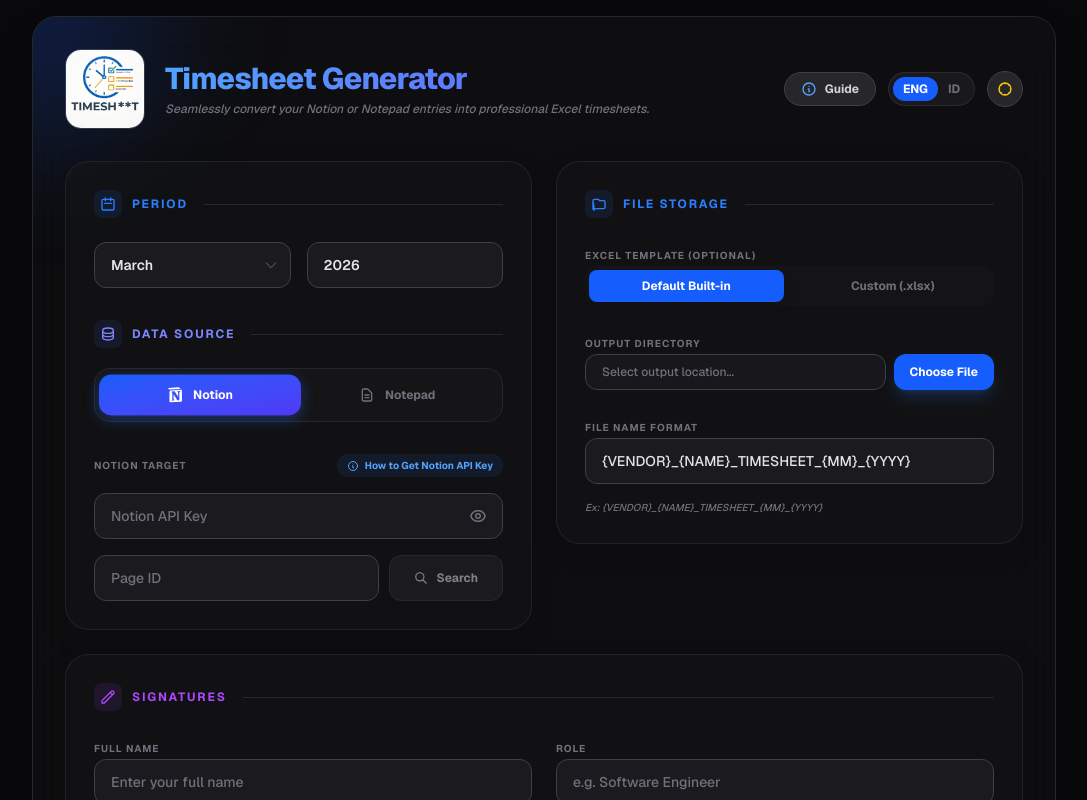
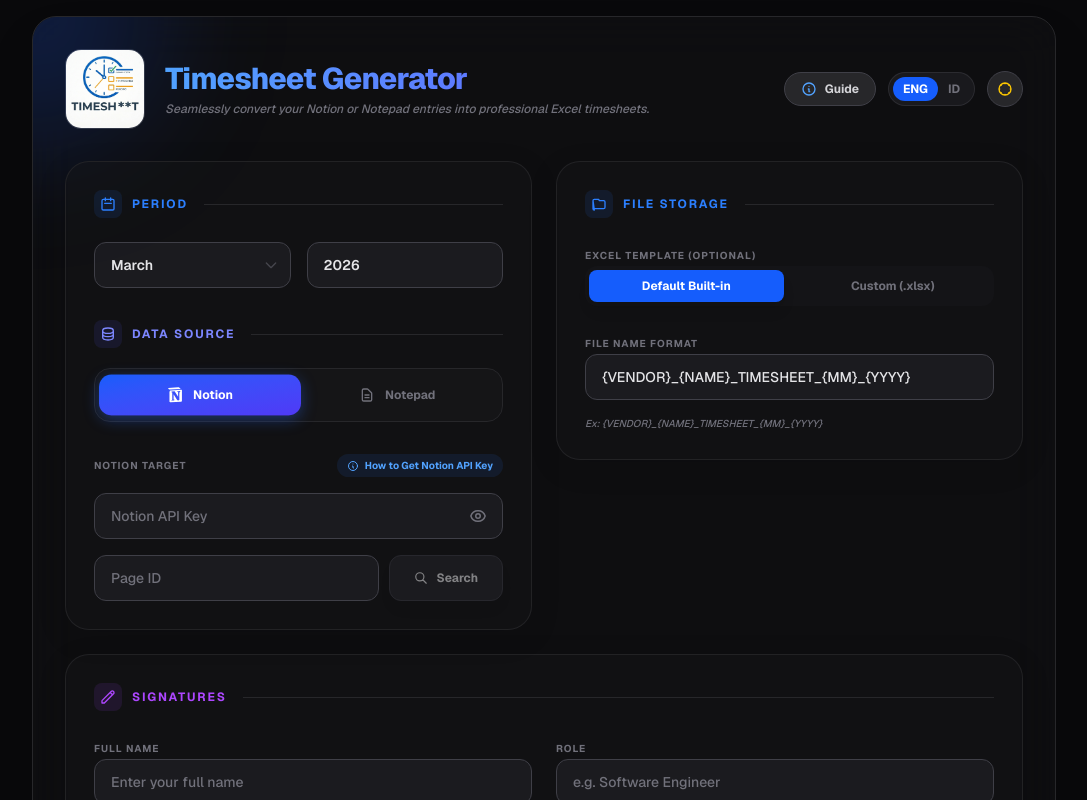
Before and after one commit to RenaldiDwiIrawan/Notion-Timesheet-Generator-toExcel, a Next.js app: page / in a window 1280 px wide. Shown: the top 800 px of the page, without its empty margins (96-1183 px from the left). Built offline with nearby package versions, Linux system fonts and the light colour scheme.

Commit message:
remove output directory

```diff
--- a/src/app/api/generate-from-file/route.ts
+++ b/src/app/api/generate-from-file/route.ts
@@ -2,7 +2,6 @@
 import {
   generateTimesheet,
   getOutputFilename,
-  saveTimesheet,
 } from "@/lib/excel";
 import { TimesheetEntry } from "@/lib/notion";
 
@@ -93,7 +92,6 @@
       templatePath,
       templateData,
       outputFilenameFormat,
-      outputDir,
     } = await request.json();
 
     if (!notepadData || !year || !month) {
@@ -138,10 +136,7 @@
       }
     );
 
-    // 3. Save to output directory
-    const savedPath = await saveTimesheet(buffer, year, month, outputDir, outputFilenameFormat);
-
-    // 4. Also return the file as download
+    // 3. Generate the output filename
     const filename = `${getOutputFilename(year, month, outputFilenameFormat)}.xlsx`;
 
     return new NextResponse(new Uint8Array(buffer), {
@@ -149,7 +144,6 @@
         "Content-Type":
           "application/vnd.openxmlformats-officedocument.spreadsheetml.sheet",
         "Content-Disposition": `attachment; filename="${filename}"`,
-        "X-Saved-Path": savedPath,
       },
     });
   } catch (error) {
--- a/src/app/api/generate/route.ts
+++ b/src/app/api/generate/route.ts
@@ -3,7 +3,6 @@
 import {
   generateTimesheet,
   getOutputFilename,
-  saveTimesheet,
 } from "@/lib/excel";
 
 export async function POST(request: NextRequest) {
@@ -22,7 +21,6 @@
       templatePath,
       templateData,
       outputFilenameFormat,
-      outputDir,
       notionApiKey
     } = await request.json();
 
@@ -68,10 +66,7 @@
       }
     );
 
-    // 3. Save to output directory
-    const savedPath = await saveTimesheet(buffer, year, month, outputDir, outputFilenameFormat);
-
-    // 4. Also return the file as download
+    // 3. Generate the output filename
     const filename = `${getOutputFilename(year, month, outputFilenameFormat)}.xlsx`;
 
     return new NextResponse(new Uint8Array(buffer), {
@@ -79,7 +74,6 @@
         "Content-Type":
           "application/vnd.openxmlformats-officedocument.spreadsheetml.sheet",
         "Content-Disposition": `attachment; filename="${filename}"`,
-        "X-Saved-Path": savedPath,
       },
     });
   } catch (error) {
--- a/src/app/page.tsx
+++ b/src/app/page.tsx
@@ -82,7 +82,6 @@
   const pageIdRef = useRef<HTMLInputElement>(null);
   const templateInputRef = useRef<HTMLInputElement>(null);
   const templateBtnRef = useRef<HTMLButtonElement>(null);
-  const outputDirBtnRef = useRef<HTMLButtonElement>(null);
 
   const [shakingFields, setShakingFields] = useState<string[]>([]);
 
@@ -96,7 +95,6 @@
     null,
   );
   const [customTemplateName, setCustomTemplateName] = useState("");
-  const [directoryHandle, setDirectoryHandle] = useState<any>(null);
 
   const handleTemplateUpload = (e: React.ChangeEvent<HTMLInputElement>) => {
     const file = e.target.files?.[0];
@@ -107,22 +105,6 @@
         setCustomTemplateName(file.name);
       };
       reader.readAsDataURL(file);
-    }
-  };
-
-  const chooseDirectory = async () => {
-    try {
-      const handle = await (window as any).showDirectoryPicker();
-      setDirectoryHandle(handle);
-      setStatus({ type: "success", message: "Folder selected successfully!" });
-      setTimeout(() => setStatus(null), 3000);
-    } catch (err: any) {
-      if (err.name === "AbortError") return;
-      console.error("Directory picker error:", err);
-      setStatus({
-        type: "error",
-        message: (t as any).folderRestricted,
-      });
     }
   };
 
@@ -380,23 +362,7 @@
 
       const blob = await res.blob();
 
-      // If user has picked a directory, save it there directly
-      if (directoryHandle) {
-        try {
-          const fileHandle = await directoryHandle.getFileHandle(
-            downloadFilename,
-            { create: true },
-          );
-          const writable = await (fileHandle as any).createWritable();
-          await writable.write(blob);
-          await writable.close();
-          setStatus({
-            type: "success",
-            message: (t as any).genSuccessFolder.replace("{filename}", downloadFilename),
-          });
-        } catch (err) {
-          console.error("Failed to save to folder:", err);
-          // Fallback to normal download
+      // Always fallback to normal browser download as requested
       const url = URL.createObjectURL(blob);
       const a = document.createElement("a");
       a.href = url;
@@ -407,16 +373,6 @@
         type: "success",
         message: (t as any).genSuccessBrowser,
       });
-        }
-      } else {
-        const url = URL.createObjectURL(blob);
-        const a = document.createElement("a");
-        a.href = url;
-        a.download = downloadFilename;
-        a.click();
-        URL.revokeObjectURL(url);
-        setStatus({ type: "success", message: (t as any).genSuccessBrowser });
-      }
     } catch {
       setStatus({ type: "error", message: t.genFailed });
     } finally {
@@ -519,6 +475,8 @@
               handleCsvUpload={handleCsvUpload}
               csvInputRef={csvInputRef}
               shakingFields={shakingFields}
+              fullName={fullName}
+              role={role}
             />
 
             {/* Right Column: Storage */}
@@ -531,9 +489,6 @@
               handleTemplateUpload={handleTemplateUpload}
               templateInputRef={templateInputRef}
               templateBtnRef={templateBtnRef}
-              directoryHandle={directoryHandle}
-              chooseDirectory={chooseDirectory}
-              outputDirBtnRef={outputDirBtnRef}
               outputFilenameFormat={outputFilenameFormat}
               setOutputFilenameFormat={setOutputFilenameFormat}
               shakingFields={shakingFields}
--- a/src/components/sections/ConfigurationSection.tsx
+++ b/src/components/sections/ConfigurationSection.tsx
@@ -30,6 +30,8 @@
   handleCsvUpload: (e: React.ChangeEvent<HTMLInputElement>) => void;
   csvInputRef: React.RefObject<HTMLInputElement | null>;
   shakingFields: string[];
+  fullName?: string;
+  role?: string;
 }
 
 export default function ConfigurationSection({
@@ -61,6 +63,8 @@
   handleCsvUpload,
   csvInputRef,
   shakingFields,
+  fullName,
+  role,
 }: ConfigurationSectionProps) {
   return (
     <div className="space-y-6">
@@ -446,7 +450,9 @@
                       "jumat",
                       "sabtu",
                     ];
-                    let content = `Timesheet Period: ${t.months[month - 1]} ${year}\n\n`;
+                    let content = `Timesheet Period: ${t.months[month - 1]} ${year}\n`;
+                    content += `Name: ${fullName || ""}\n`;
+                    content += `Role: ${role || ""}\n\n`;
                     const daysInMonth = new Date(year, month, 0).getDate();
                     for (let d = 1; d <= daysInMonth; d++) {
                       const date = new Date(year, month - 1, d);
--- a/src/components/sections/StorageSection.tsx
+++ b/src/components/sections/StorageSection.tsx
@@ -9,9 +9,6 @@
   handleTemplateUpload: (e: React.ChangeEvent<HTMLInputElement>) => void;
   templateInputRef: React.RefObject<HTMLInputElement | null>;
   templateBtnRef: React.RefObject<HTMLButtonElement | null>;
-  directoryHandle: any;
-  chooseDirectory: () => void;
-  outputDirBtnRef: React.RefObject<HTMLButtonElement | null>;
   outputFilenameFormat: string;
   setOutputFilenameFormat: (val: string) => void;
   shakingFields: string[];
@@ -26,9 +23,6 @@
   handleTemplateUpload,
   templateInputRef,
   templateBtnRef,
-  directoryHandle,
-  chooseDirectory,
-  outputDirBtnRef,
   outputFilenameFormat,
   setOutputFilenameFormat,
   shakingFields,
@@ -123,29 +117,6 @@
             <label
               className={`text-[10px] font-bold uppercase tracking-widest ${isDark ? "text-zinc-500" : "text-zinc-400"}`}
             >
-              {t.outputDir}
-            </label>
-            <div className="flex gap-2">
-              <div
-                className={`flex-1 flex items-center px-4 rounded-xl border text-xs truncate font-medium ${directoryHandle ? (isDark ? "border-blue-500/40 bg-blue-500/5 text-blue-300" : "border-blue-200 bg-blue-50 text-blue-700") : isDark ? "border-zinc-700 bg-zinc-800/40 text-zinc-500" : "border-zinc-200 bg-zinc-50 text-zinc-400"}`}
-              >
-                {directoryHandle?.name || t.selectOutput}
-              </div>
-              <button
-                type="button"
-                onClick={chooseDirectory}
-                ref={outputDirBtnRef as any}
-                className={`shrink-0 px-4 py-2.5 rounded-xl bg-blue-600 text-white text-xs font-bold shadow-lg shadow-blue-500/20 active:scale-95 transition-all ${shakingFields.includes(t.fieldOutputDir) ? "animate-shake ring-4 ring-red-500 bg-red-600" : ""}`}
-              >
-                {t.choose}
-              </button>
-            </div>
-          </div>
-
-          <div className="space-y-3">
-            <label
-              className={`text-[10px] font-bold uppercase tracking-widest ${isDark ? "text-zinc-500" : "text-zinc-400"}`}
-            >
               {t.fileNameFormat}
             </label>
             <input
--- a/src/lib/excel.ts
+++ b/src/lib/excel.ts
@@ -84,7 +84,7 @@
   // --- 2. Update period text in G3 ---
   const lastDay = daysInMonth.toString().padStart(2, "0");
   const monthName = MONTH_NAMES_ID[month];
-  ws.getCell("G3").value = `01 ${monthName} - ${lastDay} ${monthName}`;
+  ws.getCell("G3").value = `01 ${monthName} - ${lastDay} ${monthName} ${year}`;
 
   // --- 2.1. Update Full Name in B1 and Role in G1 ---
   if (signatures?.fullName) {
@@ -342,25 +342,3 @@
   }
   return `ADL_RENALDI_DWI_IRAWAN_TIMESHEET_${monthUpper}_${year}`;
 }
-
-/**
- * Save the generated timesheet to the output directory
- */
-export async function saveTimesheet(
-  buffer: any,
-  year: number,
-  month: number,
-  outputDirOverride?: string,
-  filenameFormat?: string
-): Promise<string> {
-  const fs = await import("fs/promises");
-  const outputDir = outputDirOverride || process.env.OUTPUT_DIR || "";
-
-  if (!outputDir) return ""; // Skip if no directory is specified
-
-  const filename = `${getOutputFilename(year, month, filenameFormat)}.xlsx`;
-  const outputPath = path.join(outputDir, filename);
-
-  await fs.writeFile(outputPath, buffer);
-  return outputPath;
-}
--- a/src/utils/translations.ts
+++ b/src/utils/translations.ts
@@ -32,8 +32,6 @@
     templateCustom: "Custom (.xlsx)",
     selectTemplate: "Default template used. Choose to override...",
     choose: "Choose File",
-    outputDir: "Output Directory",
-    selectOutput: "Select output location...",
     fileNameFormat: "File Name Format",
     signatures: "Signatures",
     subBy: "Submitted By",
@@ -173,7 +171,6 @@
     templateCustom: "Custom (.xlsx)",
     selectTemplate: "Template bawaan akan digunakan...",
     choose: "Pilih File",
-    outputDir: "Direktori Output",
     selectOutput: "Pilih lokasi penyimpanan...",
     fileNameFormat: "Format Nama File",
     signatures: "Tanda Tangan",
```
Lines whose indentation alone changed are shown as unchanged.
